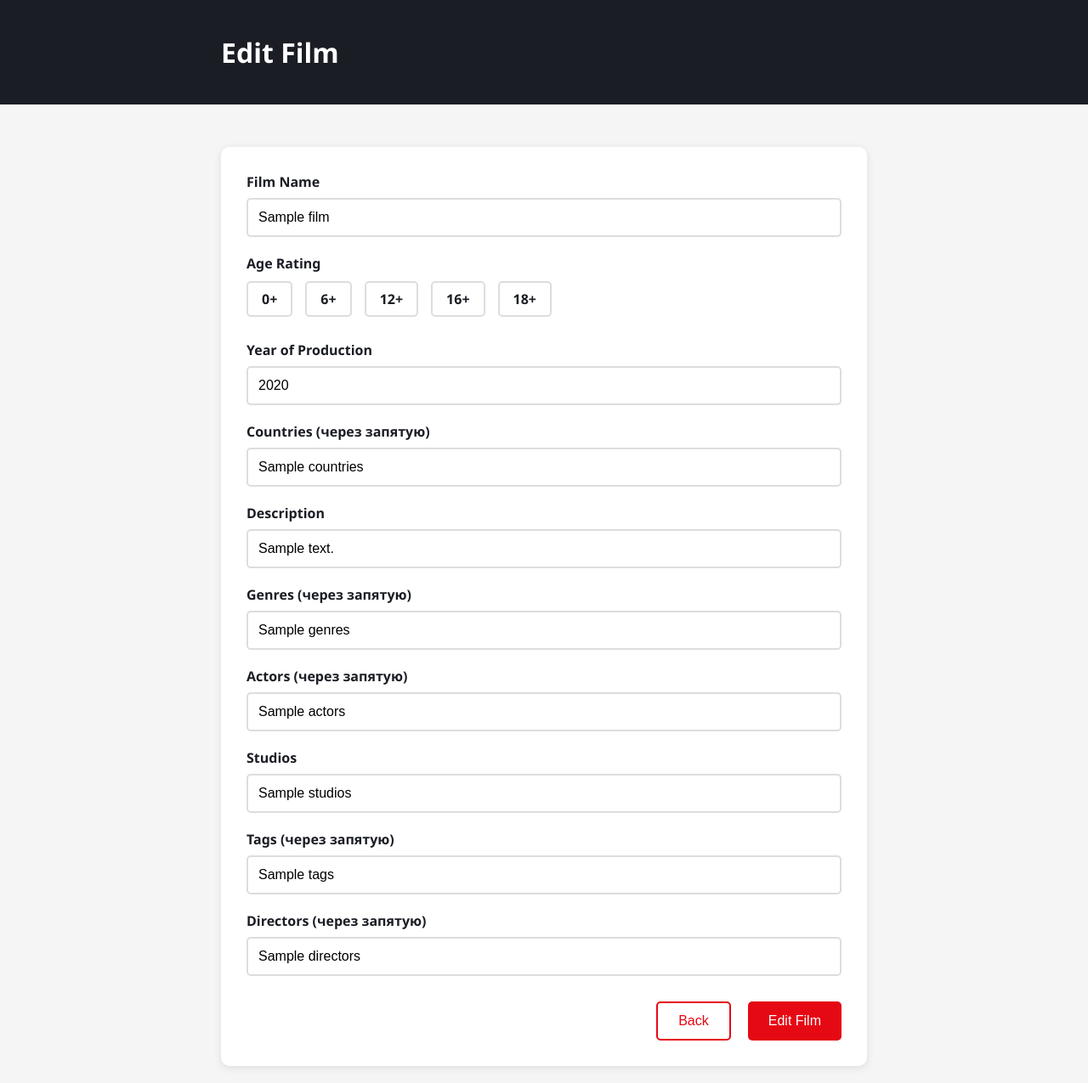
After one commit to khanboglai/Online-cinema, a Python web app: template web_api/templates/edit_film.html in a window 1280 px wide. The commit adds this page. Shown: the whole page at 85% size. Run offline with Jinja, Linux system fonts and the light colour scheme; the template is opened without the code that fills it: most values are stand-ins (such as "Sample title", 1, 10 or a date in 2020).

Commit message:
Сделал страницу редактирования фильмов

```diff
--- /dev/null
+++ b/web_api/static/js/edit_film.js
@@ -0,0 +1,98 @@
+async function handleSubmit(event) {
+  event.preventDefault();
+
+  const movieName = document.getElementById('filmName').value;
+  const year = document.getElementById('year').value;
+  const country = document.getElementById('country').value;
+  const description = document.getElementById('description').value;
+  const actor = document.getElementById('actor').value;
+  const genre = document.getElementById('genre').value;
+  const studios = document.getElementById('studios').value;
+  const tags = document.getElementById('tags').value;
+  const director = document.getElementById('director').value;
+
+  const selectedRating = document.querySelector('input[name="age_rating"]:checked');
+
+  const rating = selectedRating ? selectedRating.value : null;
+
+  if (!rating) {
+      alert('Please select an age rating');
+      return;
+  }
+
+  if (!movieName || !year || !country || !description || !actor || !genre || !studios || !tags || !director) {
+      alert('Please fill in all required fields');
+      return;
+  }
+
+  // Показать индикатор загрузки
+  const loadingIndicator = document.getElementById('loadingIndicator');
+  loadingIndicator.style.display = 'flex';
+
+  // Создание FormData для отправки данных
+  const formData = new FormData();
+  formData.append('film_name', movieName);
+  formData.append('age_rating', rating);
+  formData.append('director', director);
+  formData.append('year', year);
+  formData.append('country', country);
+  formData.append('description', description);
+  formData.append('actor', actor);
+  formData.append('genre', genre);
+  formData.append('studios', studios);
+  formData.append('tags', tags);
+  formData.append('id', filmId)
+
+  try {
+      const response = await fetch('http://localhost:8000/films/edit', {
+          method: 'POST',
+          body: formData
+      });
+
+      if (!response.ok) {
+          const errorResponse = await response.json();
+          console.error('Server Error:', errorResponse);
+          alert('Failed to upload the film. Please try again.');
+          return;
+      }
+
+      const result = response.ok;
+      console.log('Upload successful:', result);
+      window.location.href = "http://localhost:8000/home";
+  } catch (error) {
+      console.error('Network Error:', error);
+      alert('An error occurred. Please check your internet connection and try again.');
+  } finally {
+      // Скрыть индикатор загрузки
+      loadingIndicator.style.display = 'none';
+  }
+}
+
+
+function goBack() {
+  window.location.href = "/home";
+}
+
+document.addEventListener('DOMContentLoaded', () => {
+  const yearInput = document.getElementById('year');
+
+  yearInput.addEventListener('input', () => {
+    const currentYear = new Date().getFullYear();
+    if (yearInput.value > currentYear) {
+      yearInput.value = currentYear;
+    }
+  });
+
+  const inputs = document.querySelectorAll('input[type="text"], input[type="number"]');
+  inputs.forEach(input => {
+    input.addEventListener('focus', () => {
+      input.style.borderColor = 'var(--secondary)';
+    });
+
+    input.addEventListener('blur', () => {
+      if (!input.value) {
+        input.style.borderColor = '#ddd';
+      }
+    });
+  });
+});
--- a/web_api/static/js/home.js
+++ b/web_api/static/js/home.js
@@ -69,3 +69,8 @@ document.addEventListener('click', (event) => {
         suggestionsBox.style.display = 'none';
     }
 });
+
+function editFilm(event, filmId) {
+    event.stopPropagation(); // Останавливает всплытие события
+    window.location.href = `/films/edit/${filmId}`; // Перенаправляет на страницу редактирования
+}
--- /dev/null
+++ b/web_api/templates/edit_film.html
@@ -0,0 +1,99 @@
+<html><head><base href="/" />
+<meta charset="UTF-8">
+<meta name="viewport" content="width=device-width, initial-scale=1.0">
+<title>Edit Film</title>
+<link rel="stylesheet" type="text/css" href="/static/css/upload_film.css">
+</head>
+<body>
+  <header class="header">
+    <div class="container">
+      <h1>Edit Film</h1>
+    </div>
+  </header>
+
+  <main class="container">
+    <script>
+      const filmId = '{{ id }}';
+    </script>
+    <form class="upload-form" id="filmUploadForm" onsubmit="handleSubmit(event)">
+      <div class="form-group">
+        <label for="filmName">Film Name</label>
+        <input type="text" id="filmName" name="film_name" value="{{ film.name }}">
+      </div>
+
+      <div class="form-group">
+        <label>Age Rating</label>
+        <div class="rating-options">
+            <input type="radio" id="0+" name="age_rating" value="0" class="rating-radio" {% if film.age_rating == 0 %}checked{% endif %}>
+            <label for="0+" class="rating-label">0+</label>
+
+            <input type="radio" id="6+" name="age_rating" value="6" class="rating-radio" {% if film.age_rating == 6 %}checked{% endif %}>
+            <label for="6+" class="rating-label">6+</label>
+
+            <input type="radio" id="12+" name="age_rating" value="12" class="rating-radio" {% if film.age_rating == 12 %}checked{% endif %}>
+            <label for="12+" class="rating-label">12+</label>
+
+            <input type="radio" id="16+" name="age_rating" value="16" class="rating-radio" {% if film.age_rating == 16 %}checked{% endif %}>
+            <label for="16+" class="rating-label">16+</label>
+
+            <input type="radio" id="18+" name="age_rating" value="18" class="rating-radio" {% if film.age_rating == 18 %}checked{% endif %}>
+            <label for="18+" class="rating-label">18+</label>
+        </div>
+      </div>
+
+      <div class="form-group">
+        <label for="year">Year of Production</label>
+<!--        TODO: change max year-->
+        <input type="number" id="year" name="year" min="1900" max="2024" value="{{ film.year }}">
+      </div>
+
+      <div class="form-group">
+        <label for="country">Countries (через запятую)</label>
+        <input type="text" id="country" name="country" value="{{ countries }}">
+      </div>
+
+      <div class="form-group">
+        <label for="description">Description</label>
+        <input type="text" id="description" name="description" value="{{ film.description }}">
+      </div>
+
+      <div class="form-group">
+        <label for="genre">Genres (через запятую)</label>
+        <input type="text" id="genre" name="genre" value="{{ genres }}">
+      </div>
+
+
+      <div class="form-group">
+        <label for="actor">Actors (через запятую)</label>
+        <input type="text" id="actor" name="actor" value="{{ actors }}">
+      </div>
+
+      <div class="form-group">
+        <label for="studios">Studios</label>
+        <input type="text" id="studios" name="studios" value="{{ film.studios }}">
+      </div>
+
+      <div class="form-group">
+        <label for="tags">Tags (через запятую)</label>
+        <input type="text" id="tags" name="tags" value="{{ tags }}">
+      </div>
+
+      <div class="form-group">
+        <label for="director">Directors (через запятую)</label>
+        <input type="text" id="director" name="director" value="{{ directors }}">
+      </div>
+
+      <div id="loadingIndicator" class="loading-indicator" style="display: none;">
+        <div class="spinner"></div>
+      </div>
+
+
+      <div class="buttons">
+        <button type="button" class="back-btn" onclick="goBack()">Back</button>
+        <button type="submit">Edit Film</button>
+      </div>
+    </form>
+  </main>
+
+<script src="/static/js/edit_film.js"></script>
+</body></html>
--- a/web_api/templates/home_admin.html
+++ b/web_api/templates/home_admin.html
@@ -35,6 +35,12 @@
                     <div class="thumbnail">
                         <div class="thumbnail-overlay">
                             <img src="{{ image['cover'] }}" alt="{{ image['name'] }}" style="width: 400px; height: 230px; margin: 0;">
+                            <button class="edit-btn" onclick="editFilm(event, '{{ image['id'] }}')">
+                                <svg viewBox="0 0 24 24" fill="none" stroke="currentColor" stroke-width="2" stroke-linecap="round" stroke-linejoin="round">
+                                    <path d="M17 3a2.828 2.828 0 1 1 4 4L7.5 20.5 2 22l1.5-5.5L17 3z"/>
+<!--                                    <circle cx="12" cy="12" r="10"/>-->
+                                </svg>
+                            </button>
                         </div>
                     </div>
                     <div class="video-info">
```
Also changed, not shown: docker-compose.yml (+21 -21 lines), web_api/repository/film_dao.py (+29 -1 lines), web_api/routers/film.py (+30 -2 lines), web_api/schemas/film.py (+13 -0 lines), web_api/services/film.py (+6 -2 lines), web_api/services/search.py (+9 -0 lines), web_api/static/css/home.css (+39 -0 lines).
